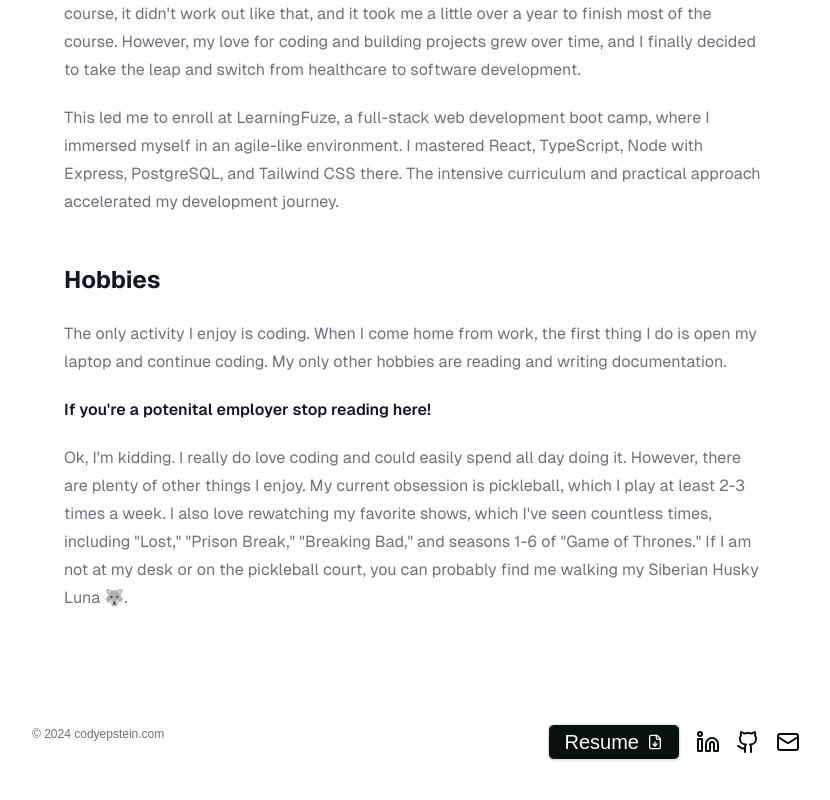
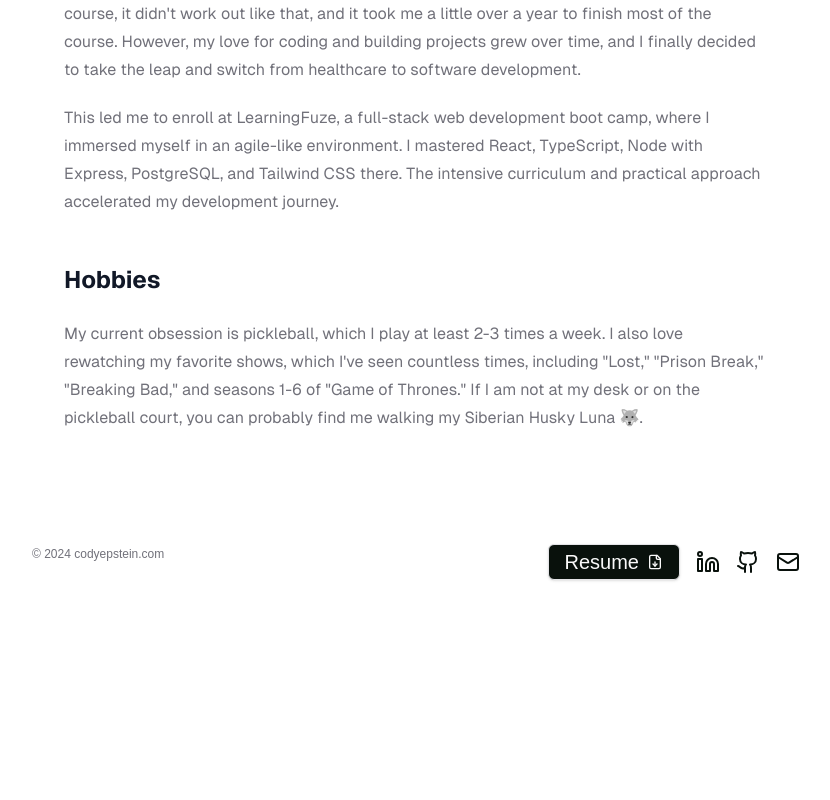
Before and after one commit to kepsteen/portfolio-v2, a Next.js app: page /about in a window 1280 px wide. Shown: the part 592-1392 px from the top of the page, without its empty margins (224-1054 px from the left). After the commit the page ends 1300 px from the top, so only its background shows below. Built offline with nearby package versions, Linux system fonts and the light colour scheme; a web font is replaced by a local one.

Commit message:
polish about content

```diff
--- a/content/hobbies.mdx
+++ b/content/hobbies.mdx
@@ -1,5 +1 @@
-The only activity I enjoy is coding. When I come home from work, the first thing I do is open my laptop and continue coding. My only other hobbies are reading and writing documentation.
-
-**If you're a potenital employer stop reading here!**
-
-Ok, I&#39;m kidding. I really do love coding and could easily spend all day doing it. However, there are plenty of other things I enjoy. My current obsession is pickleball, which I play at least 2-3 times a week. I also love rewatching my favorite shows, which I&#39;ve seen countless times, including "Lost," "Prison Break," "Breaking Bad," and seasons 1-6 of "Game of Thrones." If I am not at my desk or on the pickleball court, you can probably find me walking my Siberian Husky Luna 🐺.
+My current obsession is pickleball, which I play at least 2-3 times a week. I also love rewatching my favorite shows, which I&#39;ve seen countless times, including "Lost," "Prison Break," "Breaking Bad," and seasons 1-6 of "Game of Thrones." If I am not at my desk or on the pickleball court, you can probably find me walking my Siberian Husky Luna 🐺.
--- a/lib/data/projects.json
+++ b/lib/data/projects.json
@@ -2,7 +2,7 @@
 	"projects": [
 		{
 			"name": "Gridiron Survivor",
-			"description": "UX Engineer working on an open-source NFL Survivor Pool Application (Apprenticeship)",
+			"description": "UX Engineer contributing to and maintaining an open-source NFL Survivor Pool Application (Apprenticeship)",
 			"href": "https://gridiron-survivor-letsgettechnical.vercel.app",
 			"image": "/GIS.webp",
 			"tags": [
```
Also changed, not shown: 2 other files (tests, documents, lock files or other folders).
